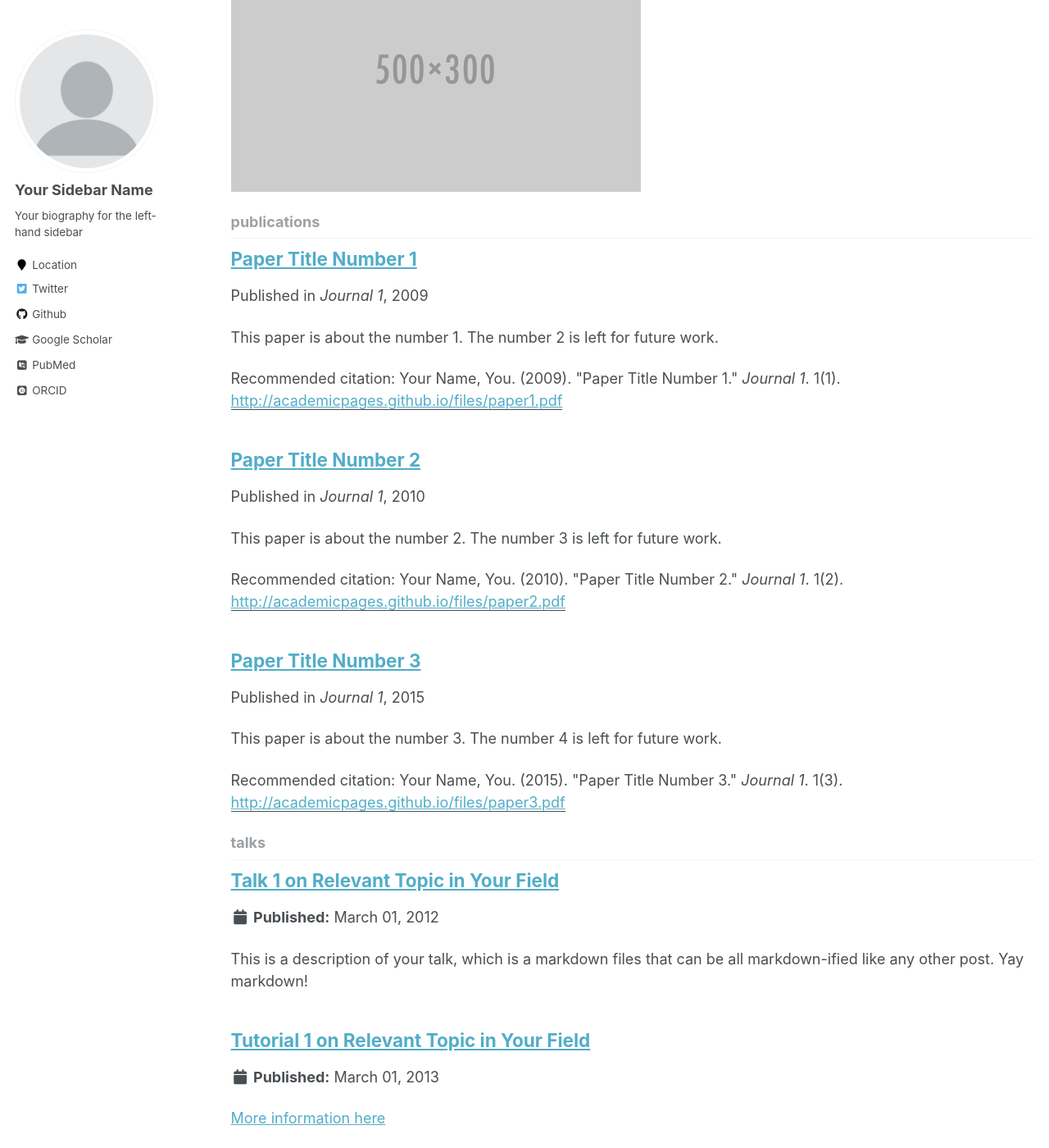
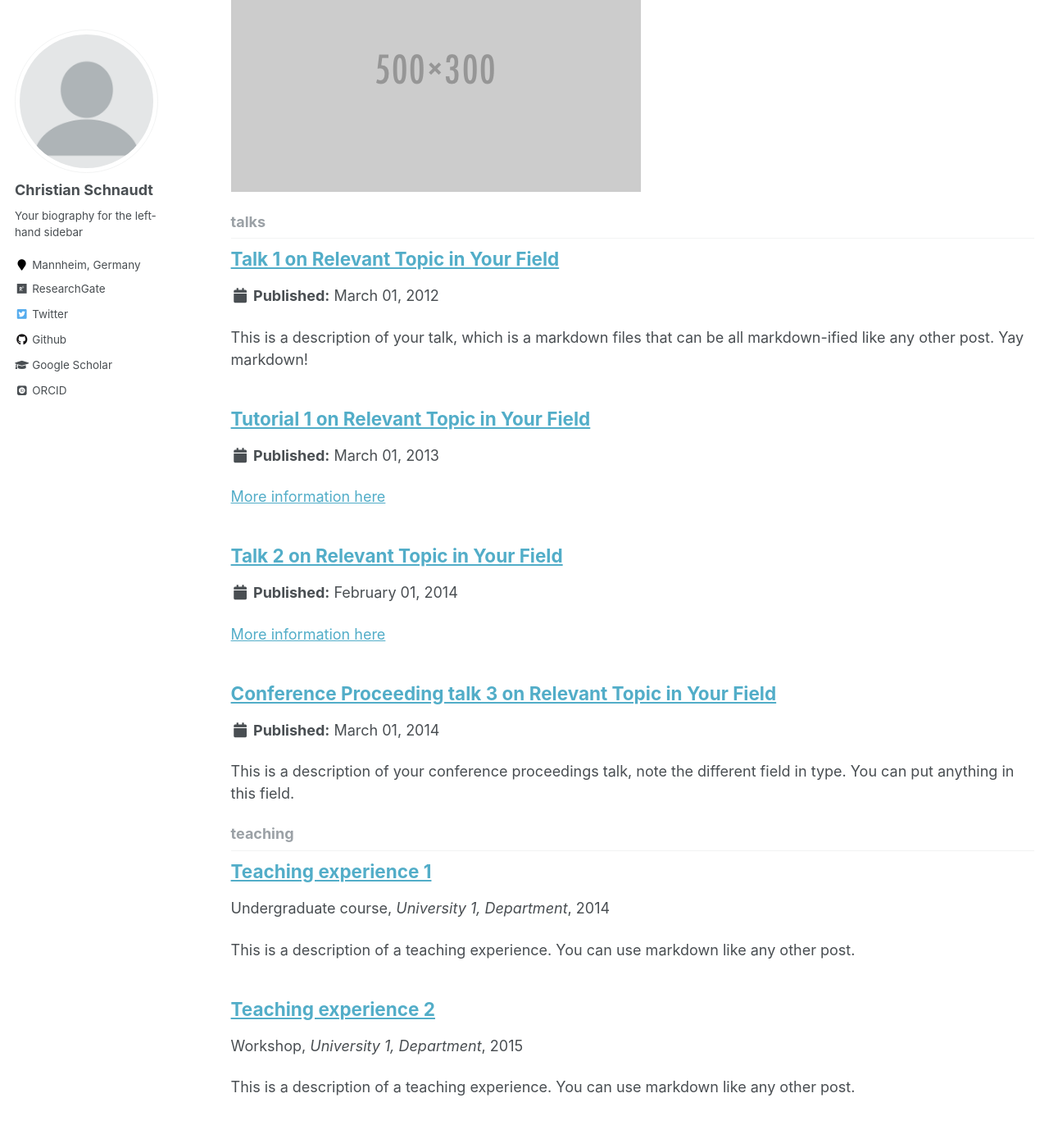
Before and after one commit to cschnaudt/cschnaudt.github.io, a Jekyll site: the page built from _pages/collection-archive.html, in a window 1280 px wide and 1400 px high, scrolled down 870 px. Shown: the whole window at 82% size. Built offline with Jekyll 4.4.1, drawn with Linux system fonts in a browser that asks for light colours; some web fonts are replaced; some of the changed text lies outside the part shown.

Commit message:
Update _config.yml

```diff
--- a/_config.yml
+++ b/_config.yml
@@ -9,11 +9,11 @@
 locale                   : "en-US"
 title                    : "Your Name / Site Title"
 title_separator          : "-"
-name                     : &name "Your Name"
+name                     : &name "Christian Schnaudt"
 description              : &description "personal description"
-url                      : https://academicpages.github.io # the base hostname & protocol for your site e.g. "https://mmistakes.github.io"
+url                      : https://cschnaudt.github.io # the base hostname & protocol for your site e.g. "https://mmistakes.github.io"
 baseurl                  : "" # the subpath of your site, e.g. "/blog"
-repository               : "academicpages/academicpages.github.io"
+repository               : "cschnaudt/cschnaudt.github.io"
 teaser                   :  # filename of teaser fallback teaser image placed in /images/, .e.g. "500x300.png"
 breadcrumbs              : false # true, false (default)
 words_per_minute         : 160
@@ -80,15 +80,15 @@ analytics:
 
 # Site Author
 author:
-  name             : "Your Sidebar Name"
+  name             : "Christian Schnaudt"
   avatar           : "profile.png"
   bio              : "Your biography for the left-hand sidebar"
-  location         : "Location"
+  location         : "Mannheim, Germany"
   employer         :
-  pubmed           : "https://www.ncbi.nlm.nih.gov/pubmed/?term=john+snow"
-  googlescholar    : "http://yourfullgooglescholarurl.com"
+  pubmed           :
+  googlescholar    : "https://scholar.google.de/citations?user=QHfpI64AAAAJ&hl=en"
   email            :
-  researchgate     :  # example: "https://www.researchgate.net/profile/yourprofile"
+  researchgate     :  "https://www.researchgate.net/profile/Christian_Schnaudt"
   uri              :
   bitbucket        :
   codepen          :
@@ -96,20 +96,20 @@ author:
   flickr           :
   facebook         :
   foursquare       :
-  github           : "academicpages"
+  github           : "cschnaudt"
   google_plus      :
   keybase          :
   instagram        :
-  impactstory      : #"https://profiles.impactstory.org/u/xxxx-xxxx-xxxx-xxxx"
+  impactstory      :
   lastfm           :
   linkedin         :
-  orcid            : "http://orcid.org/yourorcidurl"
+  orcid            : "https://orcid.org/0000-0002-2062-7770"
   pinterest        :
   soundcloud       :
-  stackoverflow    : # http://stackoverflow.com/users/123456/username
+  stackoverflow    :
   steam            :
   tumblr           :
-  twitter          : "replacethistwitterhandle"
+  twitter          : "cschnaudt"
   vine             :
   weibo            :
   xing             :
@@ -179,7 +179,7 @@ collections:
     output: true
     permalink: /:collection/:path/
   publications:
-    output: true
+    output: false
     permalink: /:collection/:path/
   portfolio:
     output: true
@@ -255,7 +255,7 @@ sass:
 permalink: /:categories/:title/
 # paginate: 5 # amount of posts to show
 # paginate_path: /page:num/
-timezone: America/Los_Angeles # http://en.wikipedia.org/wiki/List_of_tz_database_time_zones
+timezone: Europe/Berlin # http://en.wikipedia.org/wiki/List_of_tz_database_time_zones
 
 
 # Plugins
```
